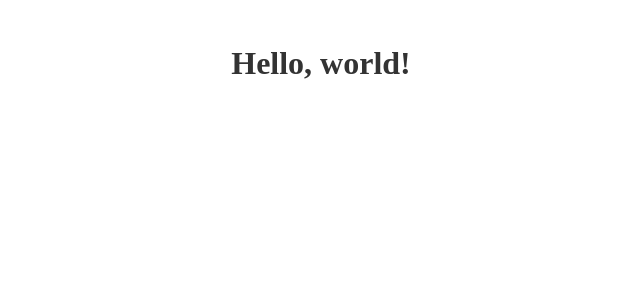
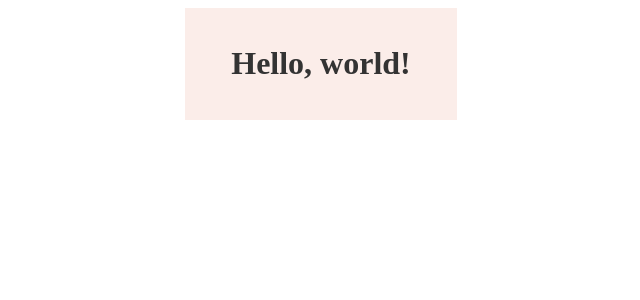
Before and after one commit to suvanshdutt/4ZP6A-capstone, a SvelteKit app: page / in a window 1280 px wide. Shown: the top 300 px of the page, without its empty margins (319-959 px from the left). Built offline with nearby package versions, Linux system fonts and the light colour scheme.

Commit message:
Added theme and example

```diff
--- a/src/App.svelte
+++ b/src/App.svelte
@@ -1,8 +1,12 @@
 <script>
+    import Header from "./components/Header.svelte";
+    import { theme } from "./stores/theme";
 </script>
 
-<main>
+<main style="--background: {$theme.background_color};">
     <h1>Hello, world!</h1>
+
+    <Header />
 </main>
 
 <style>
@@ -11,6 +15,7 @@
         padding: 1em;
         max-width: 240px;
         margin: 0 auto;
+        background-color: var(--background);
     }
 
     h1 {
--- a/src/stores/theme.ts
+++ b/src/stores/theme.ts
@@ -1,4 +1,4 @@
-import { writable } from "svelte/store";
+import { writable, type Writable } from "svelte/store";
 
 type Theme = {
     text_color: string;
```
